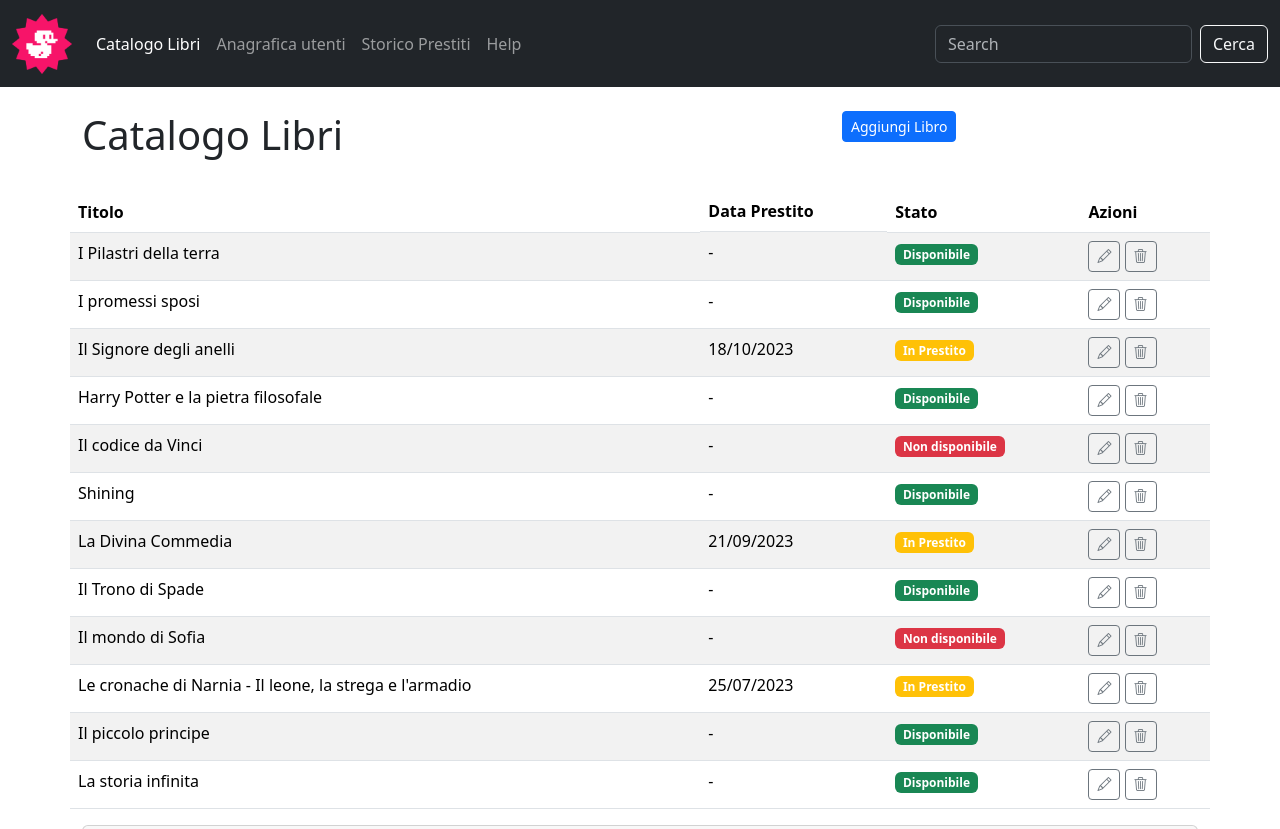
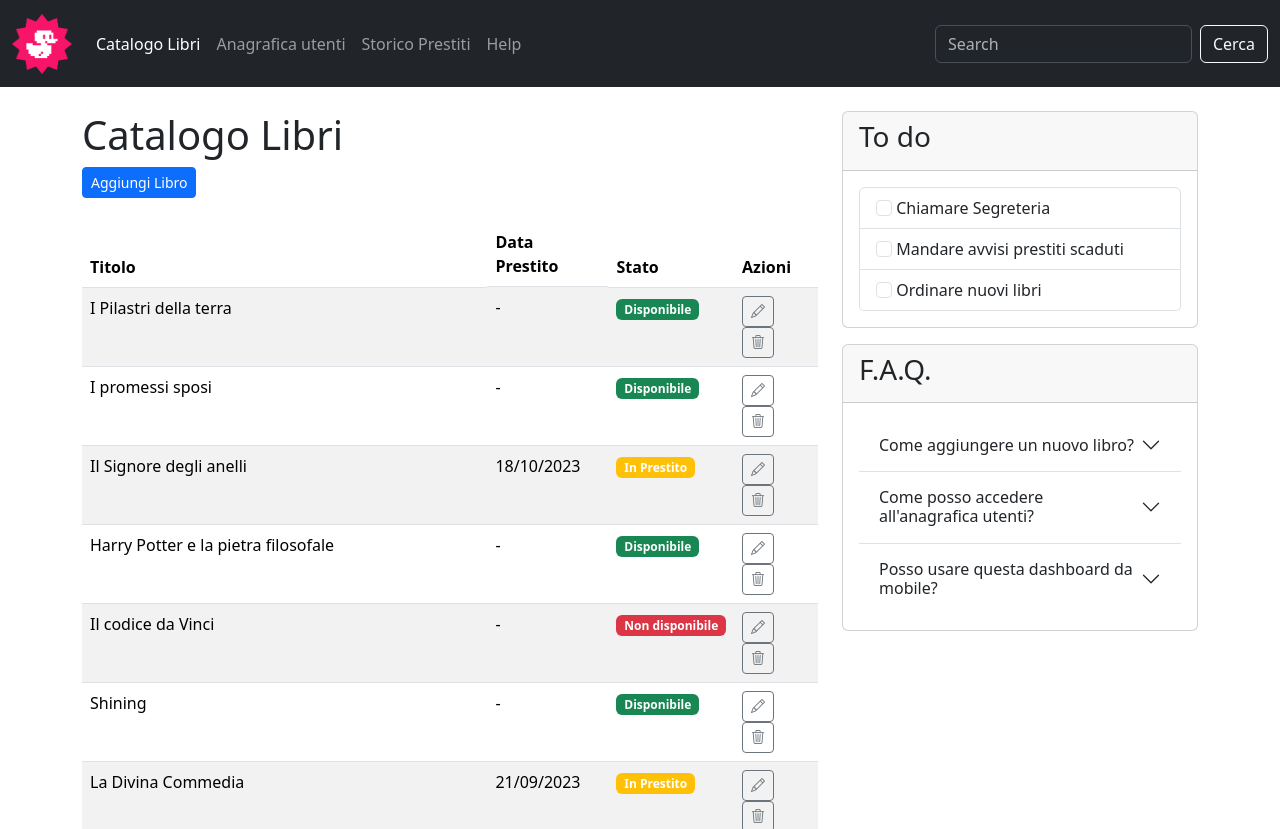
Before and after one commit to carlomagno-ale/html-css-bootstrap-dashboard, a plain HTML site: page index.html in a window 1280 px wide. Shown: the top 829 px of the page. Drawn offline with nearby package versions, Linux system fonts and the light colour scheme.

Commit message:
edit column

```diff
--- a/index.html
+++ b/index.html
@@ -60,15 +60,10 @@
     <!-- MAIN -->
     <main>
         <div class="container mt-4">
-
-            <section>
             <div class="row">
-                    <div class="col-8">
+                <div class="col-12 col-lg-8">
                     <h1>Catalogo Libri</h1>
-                    </div>
-                    <div class="col-4">
                     <button type="button" class="btn btn-primary btn-sm">Aggiungi Libro </button>
-                    </div>
                     <!-- book table -->
                     <table class="table table-striped mt-4">
                         <thead>
@@ -243,9 +238,10 @@
                             <!-- end book row -->
                         </tbody>
                     </table>
+                </div>
                 <!-- end book table -->
-            </section>
                 <!-- TO DO card -->
+                <div class="col-12 col-lg-4">
                     <div class="card mb-3">
                         <div class="card-header">
                             <h3>To do</h3>
@@ -271,8 +267,10 @@
                             </li>
                         </ul>
                     </div>
+
                     <!-- end TO DO card-->
                     <!-- FAQ -->
+
                     <div class="card mb-3">
                         <div class="card-header">
                             <h3>F.A.Q.</h3>
@@ -288,7 +286,8 @@
                                 </h2>
                                 <div id="flush-collapseOne" class="accordion-collapse collapse"
                                     data-bs-parent="#accordionFlushExample">
-                            <div class="accordion-body">Lorem ipsum dolor, sit amet consectetur adipisicing elit.
+                                    <div class="accordion-body">Lorem ipsum dolor, sit amet consectetur adipisicing
+                                        elit.
                                         Commodi, odio.
                                     </div>
                                 </div>
@@ -325,7 +324,9 @@
                             </div>
                         </div>
                     </div>
+                </div>
                 <!-- end FAQ -->
+            </div>
         </div>
 
     </main>
```
Lines whose indentation alone changed are shown as unchanged.
